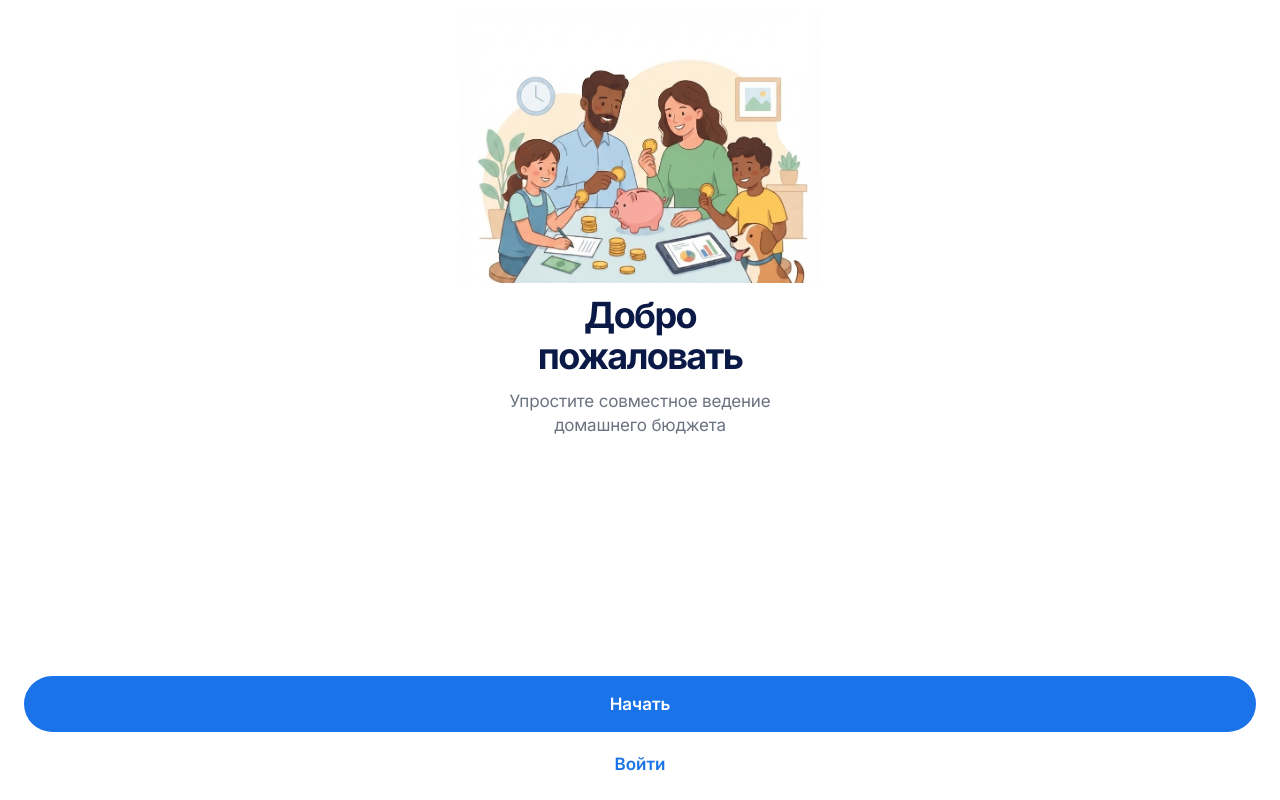
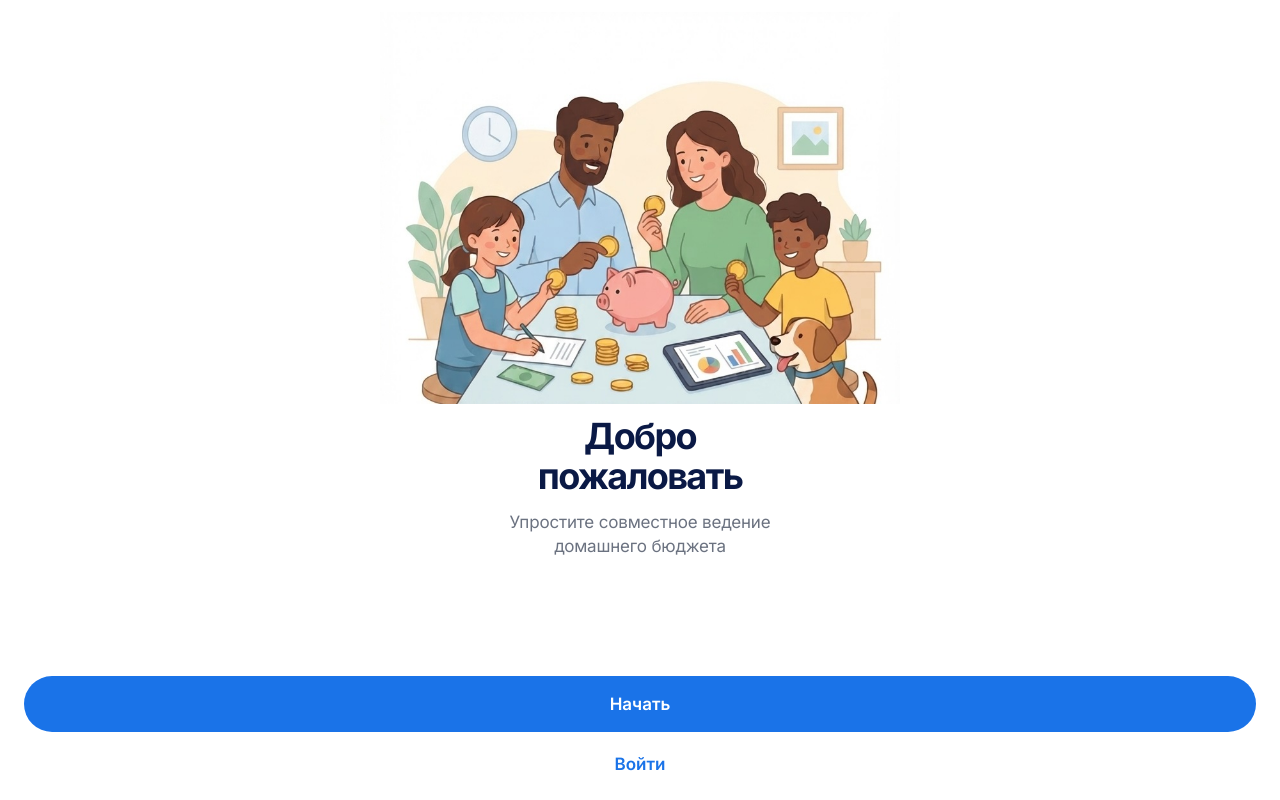
Before and after one commit to samusevvadim24-sys/fintrack, a Next.js app: page / in a window 1280 px wide. Built offline with nearby package versions, Linux system fonts and the light colour scheme.

Commit message:
Allow welcome illustration to use full available mobile width

```diff
--- a/app/globals.css
+++ b/app/globals.css
@@ -9,7 +9,7 @@ button { font:inherit; -webkit-tap-highlight-color:transparent; }
 .welcome-screen { width:100%; min-height:100dvh; overflow:hidden; background:var(--background); }
 .welcome-content { width:100%; min-height:100dvh; display:flex; flex-direction:column; padding:max(12px,env(safe-area-inset-top)) max(24px,env(safe-area-inset-right)) max(12px,env(safe-area-inset-bottom)) max(24px,env(safe-area-inset-left)); }
 .illustration-wrap { width:100%; flex:0 0 auto; min-height:0; display:flex; justify-content:center; align-items:center; overflow:hidden; padding:0; }
-.illustration-wrap img { display:block; width:min(100%,360px); height:auto; aspect-ratio:813 / 613; max-width:360px; flex:0 0 auto; object-fit:contain; object-position:center; }
+.illustration-wrap img { display:block; width:min(100%,520px); height:auto; aspect-ratio:813 / 613; max-width:520px; flex:0 0 auto; object-fit:contain; object-position:center; }
 .copy { width:100%; flex:0 0 auto; text-align:center; padding:clamp(8px,1.5dvh,16px) 0 clamp(10px,2dvh,20px); }
 .copy h1 { margin:0 0 14px; color:var(--foreground); font-size:clamp(27px,8vw,36px); line-height:1.12; font-weight:700; letter-spacing:-.045em; }
 .copy p { margin:0; color:var(--muted); font-size:clamp(14px,4.2vw,17px); line-height:1.4; font-weight:400; letter-spacing:-.01em; }
```
